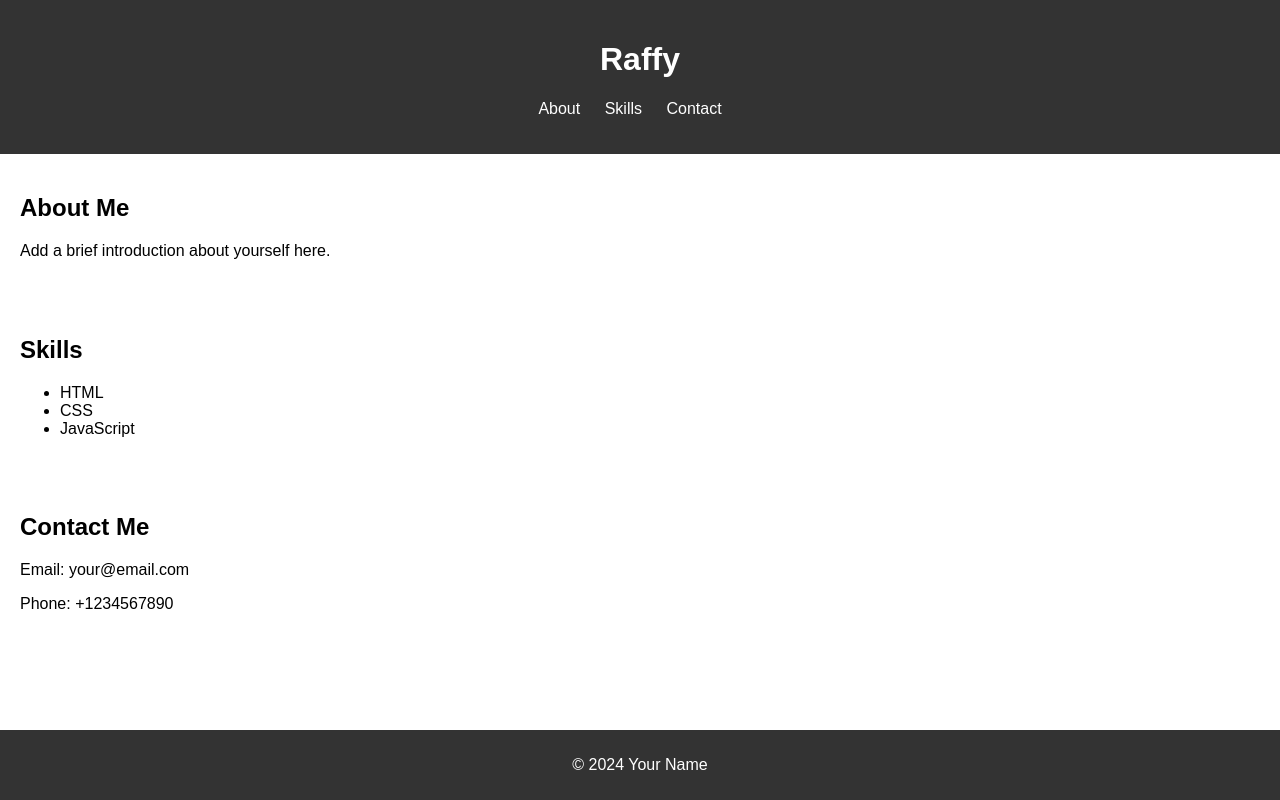
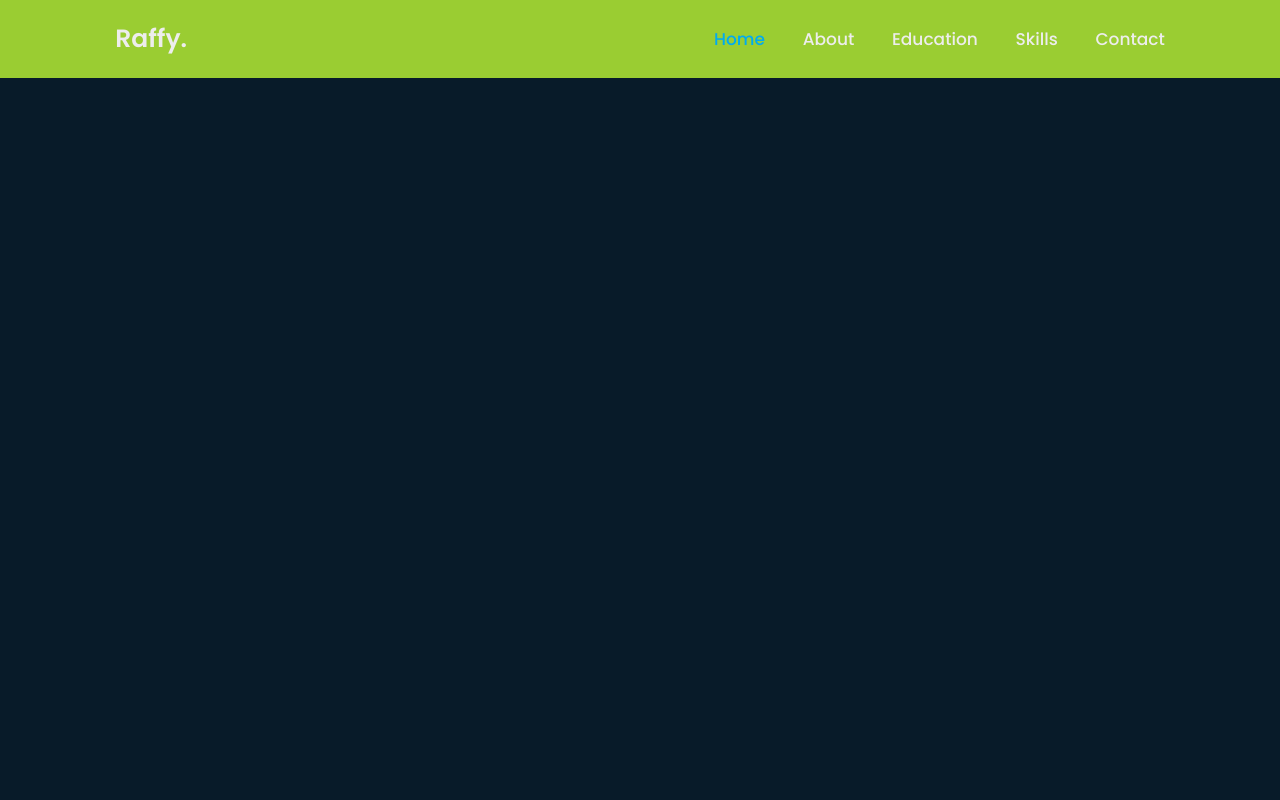
Before and after one commit to LuckV05/Luck, a plain HTML site: page index.html in a window 1280 px wide. Drawn offline with nearby package versions, Linux system fonts and the light colour scheme.

Commit message:
startchanges

```diff
--- /dev/null
+++ b/css/styles.css
@@ -0,0 +1,61 @@
+@import url('https://fonts.googleapis.com/css2?family=Poppins:wght@300;400;500;600;700;800;900&display=swap');
+
+*{
+    margin: 0;
+    padding: 0;
+    box-sizing: border-box;
+    text-decoration: none;
+    border: none;
+    outline: none;
+    scroll-behavior: smooth;
+    font-family: 'Poppins', sans-serif;
+}
+
+:root {
+    --bg-color: #081b29;
+    --second-bg-color:#112e42;
+    --text-color: #ededed;
+    --main-color:#00abf0;
+}
+
+html {
+    font-size: 62.5%;
+    overflow-x: hidden;
+}
+
+body {
+    background: var(--bg-color);
+    color: var(--text-color);
+}
+
+.header {
+    position: fixed;
+    top: 0;
+    left: 0;
+    width: 100%;
+    padding: 2rem 9%;
+    background: yellowgreen;
+    display: flex;
+    justify-content: space-between;
+    align-items: center;
+    z-index: 100;
+}
+
+.logo {
+    font-size: 2.5rem;
+    color: var(--text-color);
+    font-weight: 600;
+}
+
+.navbar a{
+    font-size: 1.7rem;
+    color: var(--text-color);
+    font-weight: 500;
+    margin-left: 3.5rem;
+    transition: .3s;
+}
+
+.navbar a:hover,
+.navbar a.active {
+    color: var(--main-color);
+}
--- a/index.html
+++ b/index.html
@@ -1,43 +1,30 @@
 <!DOCTYPE html>
 <html lang="en">
+
 <head>
     <meta charset="UTF-8">
+    <meta http-equiv="X-UA-Compatible" content="IE=edge">
     <meta name="viewport" content="width=device-width, initial-scale=1.0">
-    <title>Your Name - Profile</title>
-    <link rel="stylesheet" href="styles.css">
+    <title>Raffy Arranguez Personal Profile</title>
+
+    <link rel="stylesheet" href="css/styles.css">
+
+    <link href='https://unpkg.com/boxicons@2.1.4/css/boxicons.min.css' rel='stylesheet'>
 </head>
+
 <body>
-    <header>
-        <h1>Raffy</h1>
-        <nav>
-            <ul>
-                <li><a href="#about">About</a></li>
-                <li><a href="#skills">Skills</a></li>
-                <li><a href="#contact">Contact</a></li>
-            </ul>
+    <header class="header">
+        <a href="#" class="logo">Raffy.</a>
+
+        <nav class="navbar">
+            <a href="#home" class="active">Home</a>
+            <a href="#about">About</a>
+            <a href="#education">Education</a>
+            <a href="#skills">Skills</a>
+            <a href="#contact">Contact</a>
         </nav>
     </header>
-    <section id="about">
-        <h2>About Me</h2>
-        <p>Add a brief introduction about yourself here.</p>
-    </section>
-    <section id="skills">
-        <h2>Skills</h2>
-        <ul>
-            <li>HTML</li>
-            <li>CSS</li>
-            <li>JavaScript</li>
-            <!-- Add more skills as needed -->
-        </ul>
-    </section>
-    <section id="contact">
-        <h2>Contact Me</h2>
-        <p>Email: your@email.com</p>
-        <p>Phone: +1234567890</p>
-        <!-- Add more contact information as needed -->
-    </section>
-    <footer>
-        <p>&copy; 2024 Your Name</p>
-    </footer>
+
+
 </body>
 </html>
--- a/styles.css
+++ /dev/null
@@ -1,41 +0,0 @@
-body {
-    font-family: Arial, sans-serif;
-    margin: 0;
-    padding: 0;
-}
-
-header {
-    background-color: #333;
-    color: #fff;
-    padding: 20px;
-    text-align: center;
-}
-
-nav ul {
-    list-style-type: none;
-    padding: 0;
-}
-
-nav ul li {
-    display: inline;
-    margin-right: 20px;
-}
-
-nav ul li a {
-    color: #fff;
-    text-decoration: none;
-}
-
-section {
-    padding: 20px;
-}
-
-footer {
-    background-color: #333;
-    color: #fff;
-    text-align: center;
-    padding: 10px 0;
-    position: fixed;
-    width: 100%;
-    bottom: 0;
-}
```
